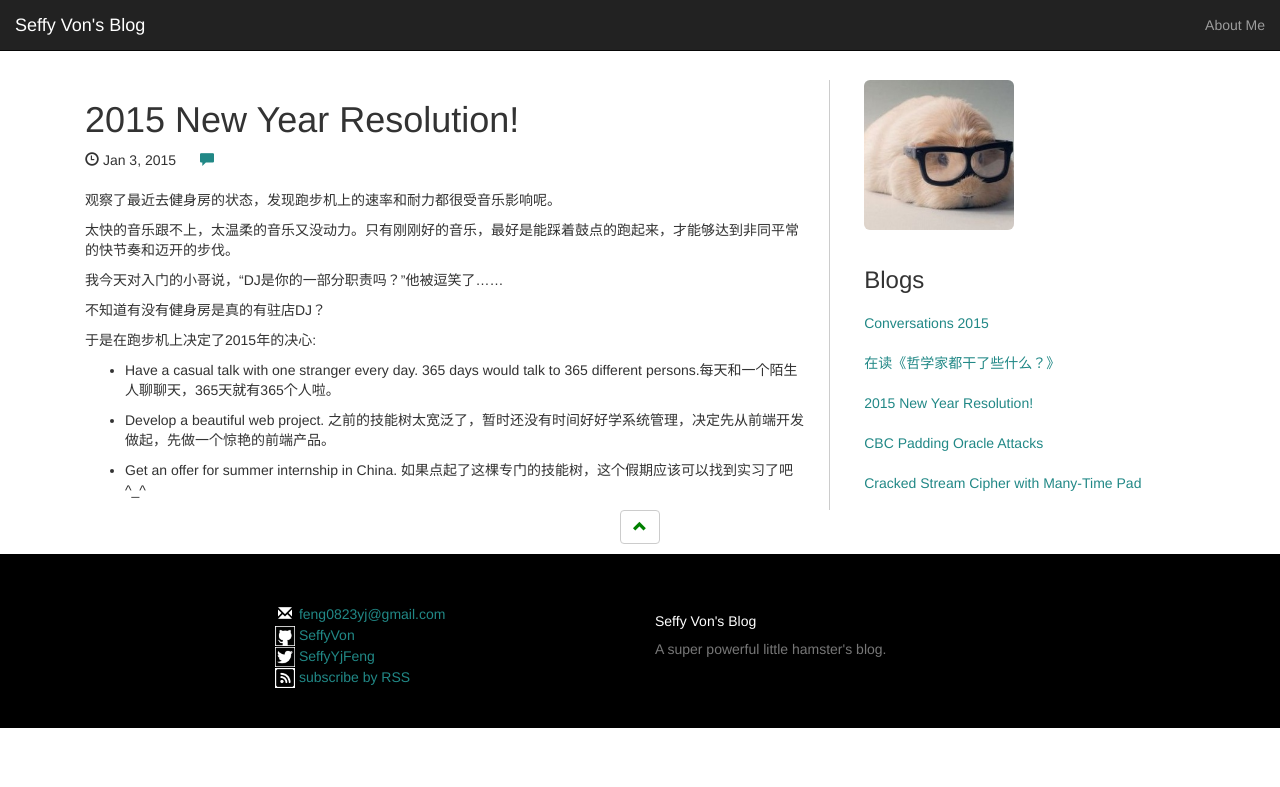
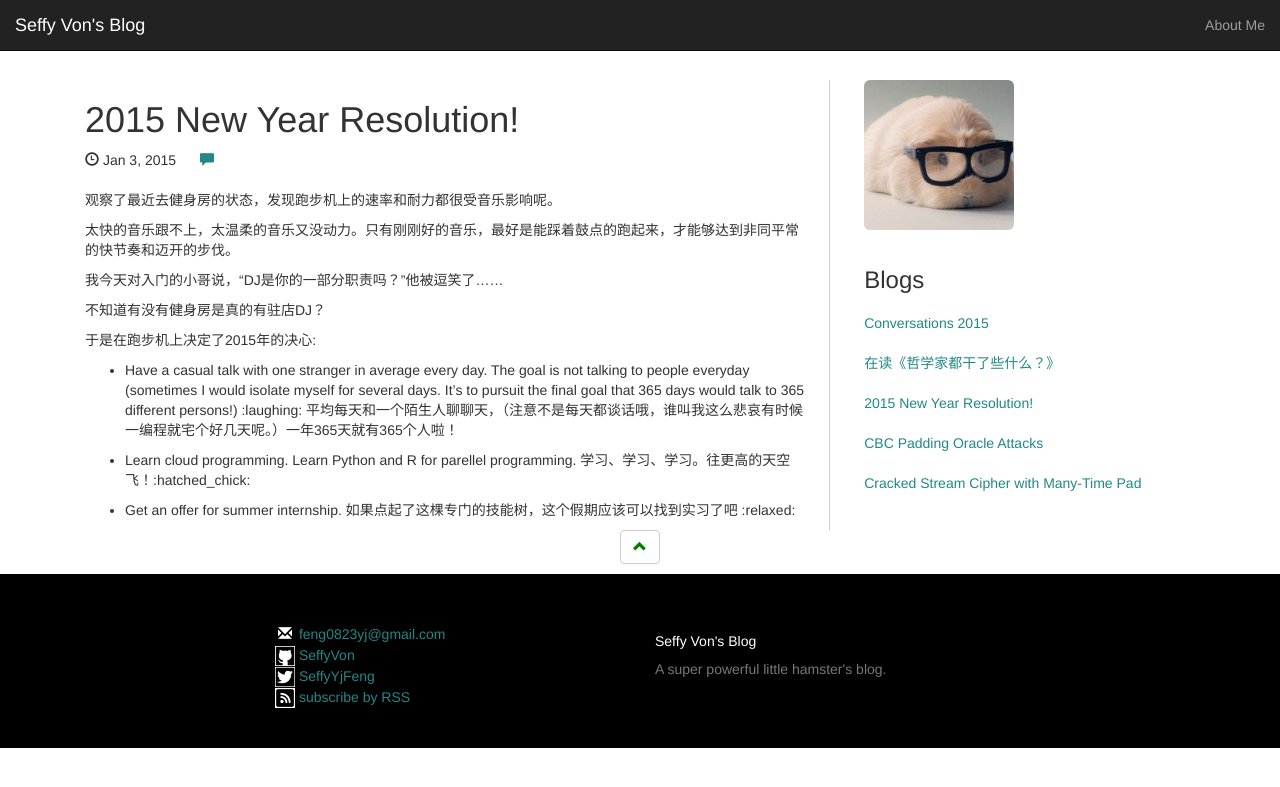
Before and after one commit to SeffyVon/SeffyVon.github.io, a Jekyll site: the page built from _posts/2015-01-02-2015-New-Year-Resolution.md, in a window 1280 px wide. Shown: the top 787 px of the page. Built offline with Jekyll 4.4.1, drawn with Linux system fonts in a browser that asks for light colours; nearby versions of some CDN libraries; comment, search, counter and statistics services are not loaded.

Commit message:
post update

```diff
--- a/_posts/2015-01-02-2015-New-Year-Resolution.md
+++ b/_posts/2015-01-02-2015-New-Year-Resolution.md
@@ -15,8 +15,8 @@ categories: Diary
 
 于是在跑步机上决定了2015年的决心:
 
-* Have a casual talk with one stranger every day. 365 days would talk to 365 different persons.每天和一个陌生人聊聊天，365天就有365个人啦。
+* Have a casual talk with one stranger in average every day. The goal is not talking to people everyday (sometimes I would isolate myself for several days. It's to pursuit the final goal that 365 days would talk to 365 different persons!) :laughing: 平均每天和一个陌生人聊聊天，（注意不是每天都谈话哦，谁叫我这么悲哀有时候一编程就宅个好几天呢。）一年365天就有365个人啦！
 
-* Develop a beautiful web project. 之前的技能树太宽泛了，暂时还没有时间好好学系统管理，决定先从前端开发做起，先做一个惊艳的前端产品。
+* Learn cloud programming. Learn Python and R for parellel programming. 学习、学习、学习。往更高的天空飞！:hatched_chick:
 
-* Get an offer for summer internship in China. 如果点起了这棵专门的技能树，这个假期应该可以找到实习了吧^_^
+* Get an offer for summer internship. 如果点起了这棵专门的技能树，这个假期应该可以找到实习了吧 :relaxed:
```
